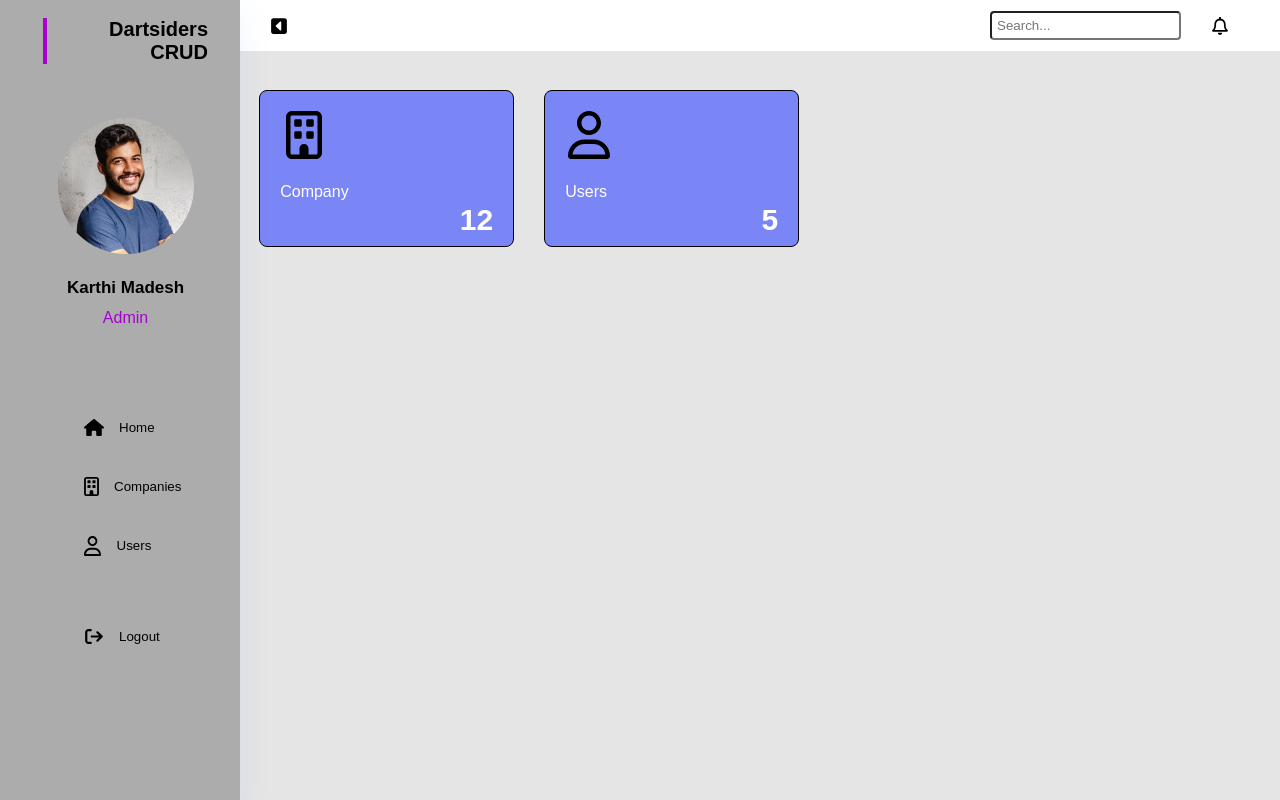
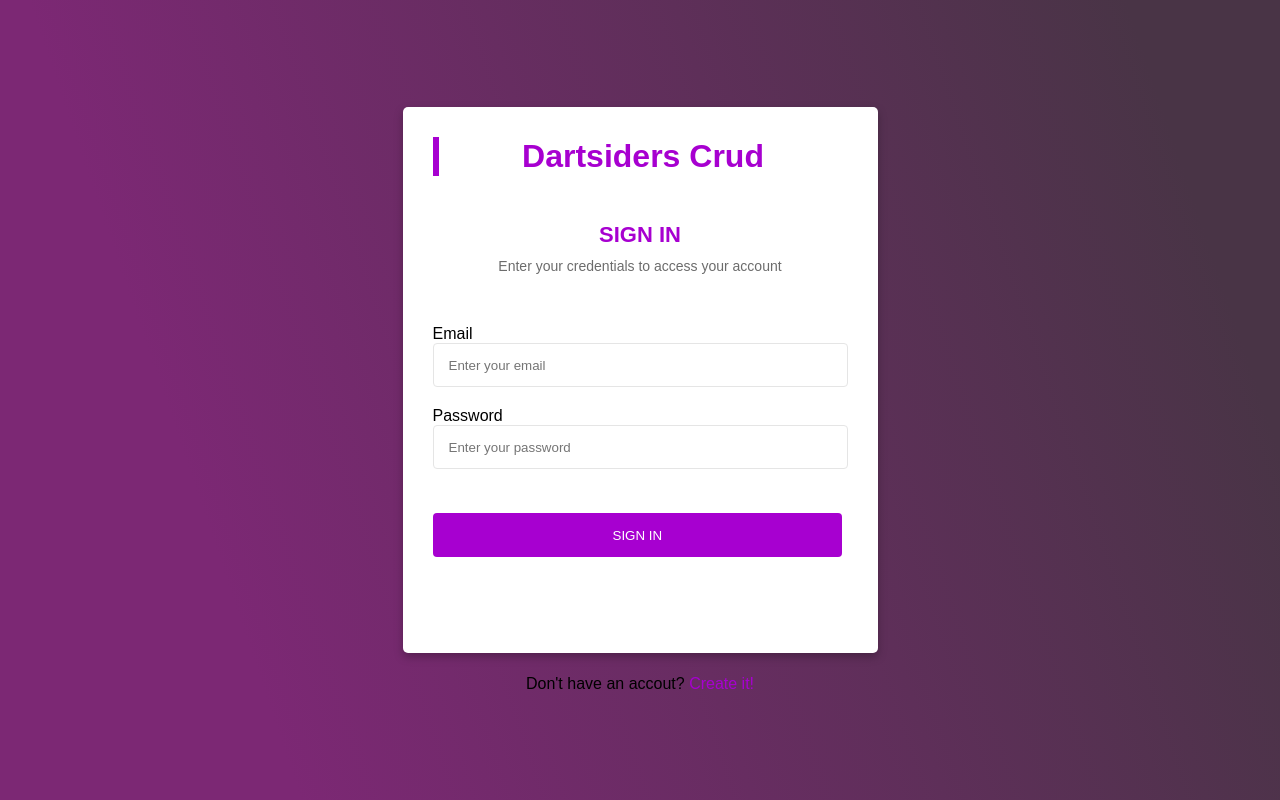
Before and after one commit to MaximShawcross/comapnie-ui, a React (Create React App) app: page / in a window 1280 px wide. Built offline with nearby package versions, Linux system fonts and the light colour scheme.

Commit message:
login page

```diff
--- a/src/app/app.js
+++ b/src/app/app.js
@@ -1,10 +1,11 @@
 import { Sidebar } from "../components/sidebar/sidebar";
-import { HomePage } from '../pages/index';
+import { HomePage, LoginPage } from '../pages/index';
 import "./app.scss";
 
 export const App = () => {
 
 	return (
-		<HomePage/>
+		// <HomePage/>
+		<LoginPage/>
 	)
 }
--- /dev/null
+++ b/src/components/login-footer/login-footer.js
@@ -0,0 +1,7 @@
+import "./login-footer.scss";
+
+export const LoginFooter = () => {
+	return (
+		<div class="register">Don't have an accout? <span class="purple">Create it!</span></div>
+	)
+}
--- /dev/null
+++ b/src/components/login-footer/login-footer.scss
@@ -0,0 +1,10 @@
+@import "../../styles/variables.scss";
+
+.register {
+	margin-top: 22px;
+}
+
+.purple {
+	color: $purple;
+	cursor: pointer;
+}
--- /dev/null
+++ b/src/components/login-form/login-form.js
@@ -0,0 +1,15 @@
+import "./login-form.scss";
+
+export const LoginForm = () => {
+	return (
+		<form class="form" action="">
+			<p class="form__fild-name">Email</p>
+			<input placeholder="Enter your email" class="form__input" type="text"></input>
+
+			<p class="form__fild-name">Password</p>
+			<input placeholder="Enter your password" class="form__input" type="text"></input>
+
+			<button class="form__button" type="submit">SIGN IN</button>
+		</form>
+	)
+}
--- /dev/null
+++ b/src/components/login-form/login-form.scss
@@ -0,0 +1,44 @@
+@import "../../styles/variables.scss";
+
+.form {
+	&__input {
+		height: 44px;
+		width: 100%;
+		background: #FFFFFF;
+		border: 1px solid #E5E5E5;
+		border-radius: 4px;
+		padding-left: 15px;
+	}
+
+	&__fild-name {
+		margin-top: 20px;
+	}
+
+	:first-child {
+		margin-top: 50px;
+	}
+
+	&__button {
+		margin-top: 44px;
+		height: 44px;
+		max-width: 100%;
+		font-style: normal;
+		font-weight: 500;
+		border-radius: 4px;
+		background: $purple;
+		color: #fff;
+		padding: 14px 180px;
+		border: none;
+		cursor: pointer;
+	}
+}
+
+.background {
+	background: linear-gradient(71.17deg, #7C2874 19.35%, #493446 90.12%);
+	// width: 100vh;
+	height: 100vh;
+	display: flex;
+	justify-content: center;
+	align-items: center;
+	flex-direction: column;
+}
--- /dev/null
+++ b/src/components/login-header/login-header.js
@@ -0,0 +1,11 @@
+import "./login-header.scss";
+
+export const LoginHeader = () => {
+	return (
+		<>
+			<div class="login-form__title">Dartsiders Crud</div>
+			<div class="login-form__sign-in">Sign In</div>
+			<div class="login-form__subtitle">Enter your credentials to access your account</div>
+		</>
+	)
+}
--- /dev/null
+++ b/src/components/login-header/login-header.scss
@@ -0,0 +1,34 @@
+@import "../../styles/variables.scss";
+
+.login-form {
+
+	&__subtitle {
+		font-weight: 400;
+		font-size: 14px;
+		line-height: 17px;
+		text-align: center;
+		margin-top: 10px;
+		color: #6C6C6C;
+	}
+	&__title {
+		font-weight: 700;
+		font-size: 32px;
+		line-height: 39px;
+		/* identical to box height */
+
+		border-left: 6px solid $purple;
+		// padding-left: 6.5px;
+		color: $purple;
+		text-align: center;
+	}
+
+	&__sign-in {
+		margin-top: 45px;
+		font-weight: 600;
+		font-size: 22px;
+		line-height: 27px;
+		color: $purple;
+		text-transform: uppercase;
+		text-align: center;
+	}
+}
--- /dev/null
+++ b/src/components/login-wrapper/login-wrapper.js
@@ -0,0 +1,13 @@
+import { LoginHeader } from '../login-header/login-header';
+import { LoginForm } from '../login-form/login-form';
+
+import './login-wrapper.scss';
+
+export const LoginWrapper = () => {
+	return (
+		<div className="login-form">
+			<LoginHeader/>
+			<LoginForm/>
+		</div>
+	)
+}
--- /dev/null
+++ b/src/components/login-wrapper/login-wrapper.scss
@@ -0,0 +1,10 @@
+.login-form {
+	max-width: 475px;
+	max-height: 550px;
+
+	// align-self: center;
+	background: white;
+	border-radius: 5px;
+	filter: drop-shadow(0px 4px 4px rgba(0, 0, 0, 0.25));
+	padding: 30px 30px 96px 30px;
+}
--- a/src/pages/index.js
+++ b/src/pages/index.js
@@ -1,3 +1,5 @@
 import { HomePage } from "./home.page";
+import { LoginPage } from "./login.page";
 
-export {HomePage}
+
+export { HomePage, LoginPage }
--- a/src/pages/login.page.js
+++ b/src/pages/login.page.js
@@ -1,5 +1,13 @@
+import { LoginWrapper } from '../components/login-wrapper/login-wrapper';
+import { LoginFooter } from '../components/login-footer/login-footer';
+
+import "../components/login-form/login-form.scss";
+
 export const LoginPage = () => {
 	return (
-		<div className="login">login</div>
+		<div className="background">
+			<LoginWrapper/>
+			<LoginFooter/>
+		</div>
 	)
 }
```
